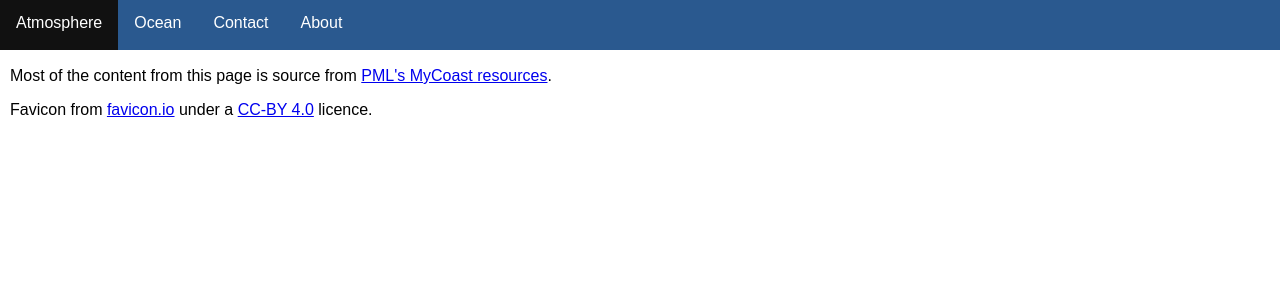
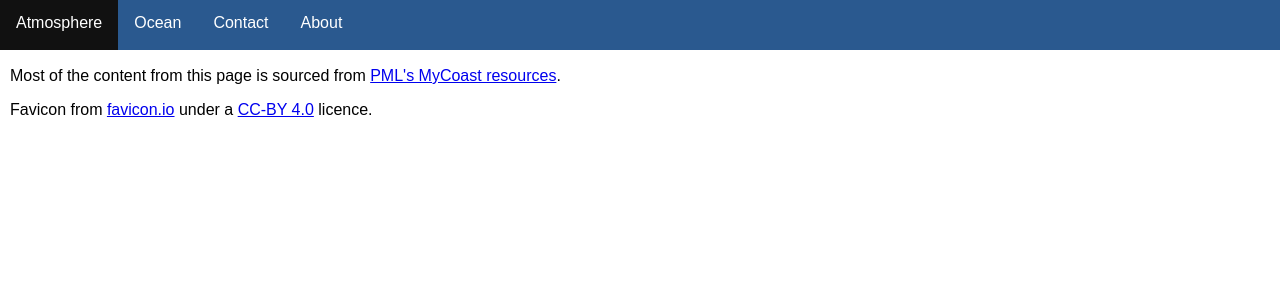
Before and after one commit to pwcazenave/weather, a Flask app: page /about in a window 1280 px wide. Shown: the top 300 px of the page. Run offline with Flask 2, Linux system fonts and the light colour scheme; some libraries are stand-ins or nearby versions.

Commit message:
Fix typo.

```diff
--- a/app/templates/about.html
+++ b/app/templates/about.html
@@ -2,7 +2,7 @@
 
 {% block content %}
     <div class="text">
-      <p>Most of the content from this page is source from <a href="https://plymouthmarineforecasts.org/" target="_blank">PML's MyCoast resources</a>.</p>
+      <p>Most of the content from this page is sourced from <a href="https://plymouthmarineforecasts.org/" target="_blank">PML's MyCoast resources</a>.</p>
       <p>Favicon from <a href="https://favicon.io/emoji-favicons/cloud/" target="_blank">favicon.io</a> under a <a href="https://creativecommons.org/licenses/by/4.0/" target="_blank">CC-BY 4.0</a> licence.</p>
     </div>
 {% endblock %}
```
